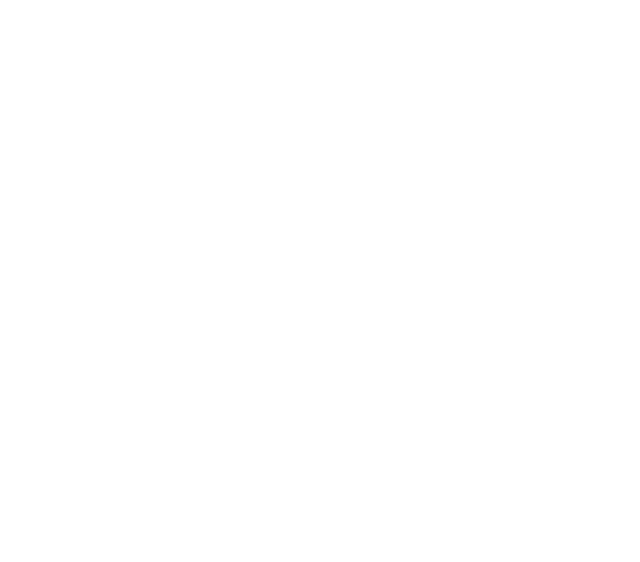
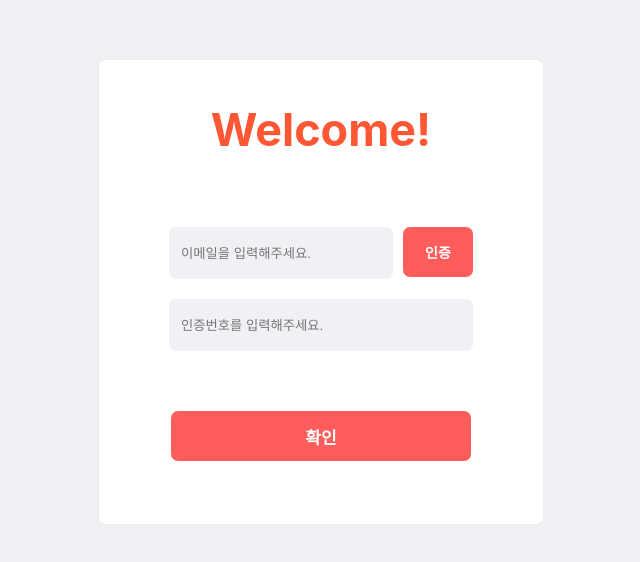
Before and after one commit to ICEE-TEA/ICEE-TEA-Front, a React (Create React App) app: page /auth in a window 1280 px wide. Before the commit this address had no page. Shown: the part 108-670 px from the top of the page, without its empty margins (319-959 px from the left). Built offline with nearby package versions, Linux system fonts and the light colour scheme.

Commit message:
인증 구현

```diff
--- a/src/App.js
+++ b/src/App.js
@@ -3,6 +3,7 @@
 import { BrowserRouter as Router, Route, Routes } from "react-router-dom";
 import Login from "./pages/loginPage";
 import Signup from "./pages/signupPage";
+import Auth from "./pages/authPage";
 
 function App() {
   return (
@@ -11,8 +12,8 @@
         <Route path="/" element={<div>아이스티 먹어요!</div>} />
         <Route path="/login" element={<Login />} />
         <Route path="/signup" element={<Signup />} />
-        {/* <Route path="/main" element={<main />} />
-         <Route path="/login" element={<Login />} />
+        <Route path="/auth" element={<Auth />} />
+        {/* <Route path="/login" element={<Login />} />
         <Route path="/mypage" element={<myPage />} /> */}
       </Routes>
     </Router>
--- a/src/pages/loginPage/style.js
+++ b/src/components/style.js
@@ -65,6 +65,7 @@
   margin: 70px 0 20px 0;
   text-indent: 10px;
   border-radius: 7px;
+  outline: none;
 `;
 
 export const passwordInput = styled.input`
@@ -74,6 +75,7 @@
   border: 0;
   text-indent: 10px;
   border-radius: 7px;
+  outline: none;
 `;
 
 export const confirmButton = styled.button`
@@ -87,8 +89,40 @@
   font-size: 17px;
   border-radius: 7px;
   cursor: pointer;
+  outline: none;
 
   &:hover {
     color: black;
   }
 `;
+
+export const emailInputAuth = styled.input`
+  width: 220px;
+  height: 50px;
+  background-color: #f1f1f5;
+  border: 0;
+  margin: 70px 0 20px 0;
+  text-indent: 10px;
+  border-radius: 7px;
+  outline: none;
+`;
+
+export const authButton = styled.button`
+  @import url(fonts.googleapis.com/earlyaccess/notosanskr.css);
+
+  .notosanskr * {
+    font-family: "Noto Sans KR", sans-serif;
+  }
+
+  width: 70px;
+  height: 50px;
+  border-radius: 7px;
+  font-weight: 600;
+  height: 50px;
+  background-color: #ff5c5c;
+  border: 0;
+  color: white;
+  font-size: 14px;
+  margin-left: 10px;
+  cursor: pointer;
+`;
--- /dev/null
+++ b/src/pages/authPage/index.jsx
@@ -0,0 +1,30 @@
+import React from "react";
+import * as S from "../../components/style";
+
+function Auth() {
+  return (
+    <S.backCenter>
+      <S.WhiteBox>
+        <div className="allContainer">
+          <div className="contentCenter">
+            <span className="login">Welcome!</span>
+          </div>
+          <div className="content">
+            <div>
+              <S.emailInputAuth placeholder="이메일을 입력해주세요." />
+              <S.authButton>인증</S.authButton>
+            </div>
+            <S.passwordInput
+              type="password"
+              placeholder="인증번호를 입력해주세요."
+            />
+            <S.confirmButton>확인</S.confirmButton>
+            <div className="signUpContent"></div>
+          </div>
+        </div>
+      </S.WhiteBox>
+    </S.backCenter>
+  );
+}
+
+export default Auth;
--- a/src/pages/loginPage/index.jsx
+++ b/src/pages/loginPage/index.jsx
@@ -1,4 +1,4 @@
-import * as S from "./style";
+import * as S from "../../components/style";
 import React from "react";
 
 function Login() {
--- a/src/pages/signupPage/index.jsx
+++ b/src/pages/signupPage/index.jsx
@@ -1,4 +1,4 @@
-import * as S from "../loginPage/style";
+import * as S from "../../components/style";
 import * as C from "./style";
 import React from "react";
 
```
